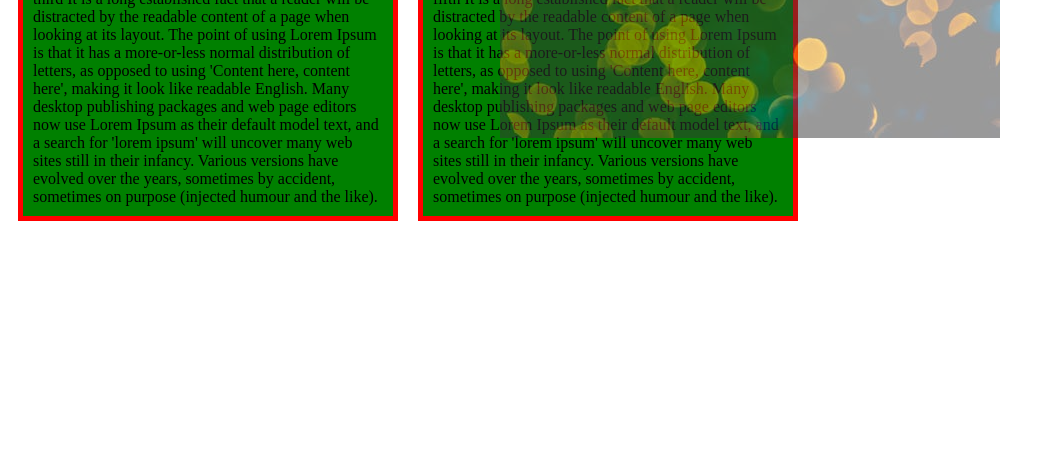
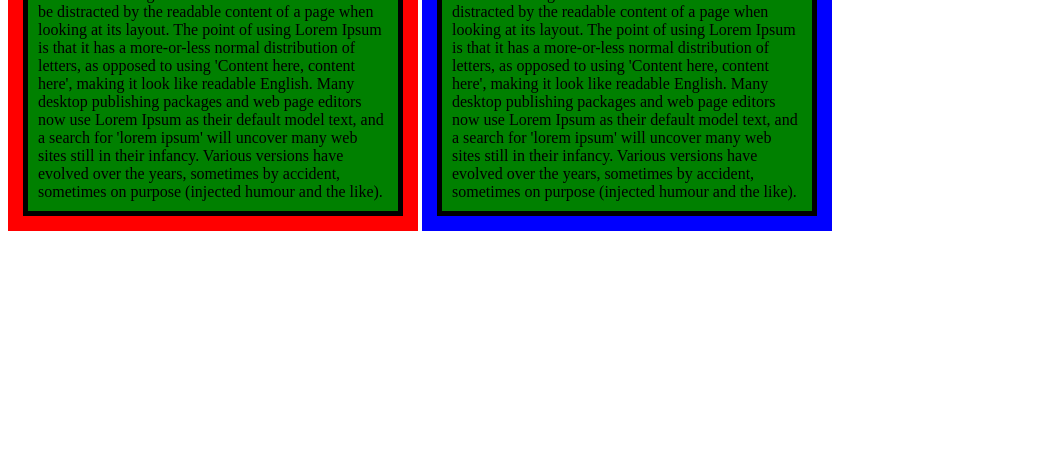
Before and after one commit to mreshtaiwi/css, a plain HTML site: page index.html in a window 1280 px wide. Shown: the part 345-800 px from the top of the page, without its empty margins (0-1055 px from the left). Drawn offline with Linux system fonts and the light colour scheme.

Commit message:
Add files via upload

```diff
--- a/index.html
+++ b/index.html
@@ -6,6 +6,8 @@
 	<link rel="stylesheet" type="text/css" href="style.css">
 </head>
 <body>
+
+			<div id="firstdiv">
 				<p id="p1">
 					<span id="large">L</span> <span id="next">do we use it?
 								It is a long established fact that a reader will be distracted by the readable content of a page when looking at its layout. The point of using Lorem Ipsum is that it has a more-or-less normal distribution of letters, as opposed to using 'Content here, content here', making it look like readable English. Many desktop publishing packages and web page editors now use Lorem Ipsum as their default model text, and a search for 'lorem ipsum' will uncover many web sites still in their infancy. Various versions have evolved over the years, sometimes by accident, sometimes on purpose (injected humour and the like).do we use it?
@@ -15,6 +17,8 @@
 					second
 								It is a long established fact that a reader will be distracted by the readable content of a page when looking at its layout. The point of using Lorem Ipsum is that it has a more-or-less normal distribution of letters, as opposed to using 'Content here, content here', making it look like readable English. Many desktop publishing packages and web page editors now use Lorem Ipsum as their default model text, and a search for 'lorem ipsum' will uncover many web sites still in their infancy. Various versions have evolved over the years, sometimes by accident, sometimes on purpose (injected humour and the like).
 				</p>
+			</div>
+			<div id="seconddiv">
 				<p id="p3">
 				third
 							It is a long established fact that a reader will be distracted by the readable content of a page when looking at its layout. The point of using Lorem Ipsum is that it has a more-or-less normal distribution of letters, as opposed to using 'Content here, content here', making it look like readable English. Many desktop publishing packages and web page editors now use Lorem Ipsum as their default model text, and a search for 'lorem ipsum' will uncover many web sites still in their infancy. Various versions have evolved over the years, sometimes by accident, sometimes on purpose (injected humour and the like).
@@ -23,7 +27,11 @@
 				forth
 						It is a long established fact that a reader will be distracted by the readable content of a page when looking at its layout. The point of using Lorem Ipsum is that it has a more-or-less normal distribution of letters, as opposed to using 'Content here, content here', making it look like readable English. Many desktop publishing packages and web page editors now use Lorem Ipsum as their default model text, and a search for 'lorem ipsum' will uncover many web sites still in their infancy. Various versions have evolved over the years, sometimes by accident, sometimes on purpose (injected humour and the like).
 				</p>
+			</div>
 
+
+
+				<!--
 				<p id="p5">
 				fifth
 						It is a long established fact that a reader will be distracted by the readable content of a page when looking at its layout. The point of using Lorem Ipsum is that it has a more-or-less normal distribution of letters, as opposed to using 'Content here, content here', making it look like readable English. Many desktop publishing packages and web page editors now use Lorem Ipsum as their default model text, and a search for 'lorem ipsum' will uncover many web sites still in their infancy. Various versions have evolved over the years, sometimes by accident, sometimes on purpose (injected humour and the like).
@@ -31,7 +39,7 @@
 				<br>
 
 				<img id="a" src="htulogo.png">
-				<img id="b" src="bk.jpeg">
+				<img id="b" src="bk.jpeg">-->
 
 
 	<!--
--- a/style.css
+++ b/style.css
@@ -113,7 +113,7 @@ a:active{
 	border: 20px solid	red;
 	padding: 20px;
 	margin: 55px;
-}*/
+}
 #first{
 	border: 5px solid black;
 	margin:10px;
@@ -129,7 +129,6 @@ p{
 	float: left;
 	font-size: 50px;
 	color: gold;
-
 }
 
 #p1{
@@ -147,7 +146,7 @@ p{
 }
 #p4{
 	float: left;
-	display: none;
+	/*display: none;
 	visibility: hidden;
 }
 #p5{
@@ -168,4 +167,28 @@ p{
 	left: 500px;
 	z-index: 1;
 	opacity: 0.5;
+}*/
+#firstdiv{
+	background-color: red;
+	padding: 5px;
+	display: inline-block;
+
 }
+
+#seconddiv{
+	background-color: blue;
+	padding: 5px;
+	display: inline-block;
+}
+p{
+	background-color: green;
+	width: 350px;
+	border: 5px solid black;
+	margin: 10px;
+	padding: 10px;
+}
+#large{
+	float: left;
+	font-size: 50px;
+	color: gold;
+}
```
